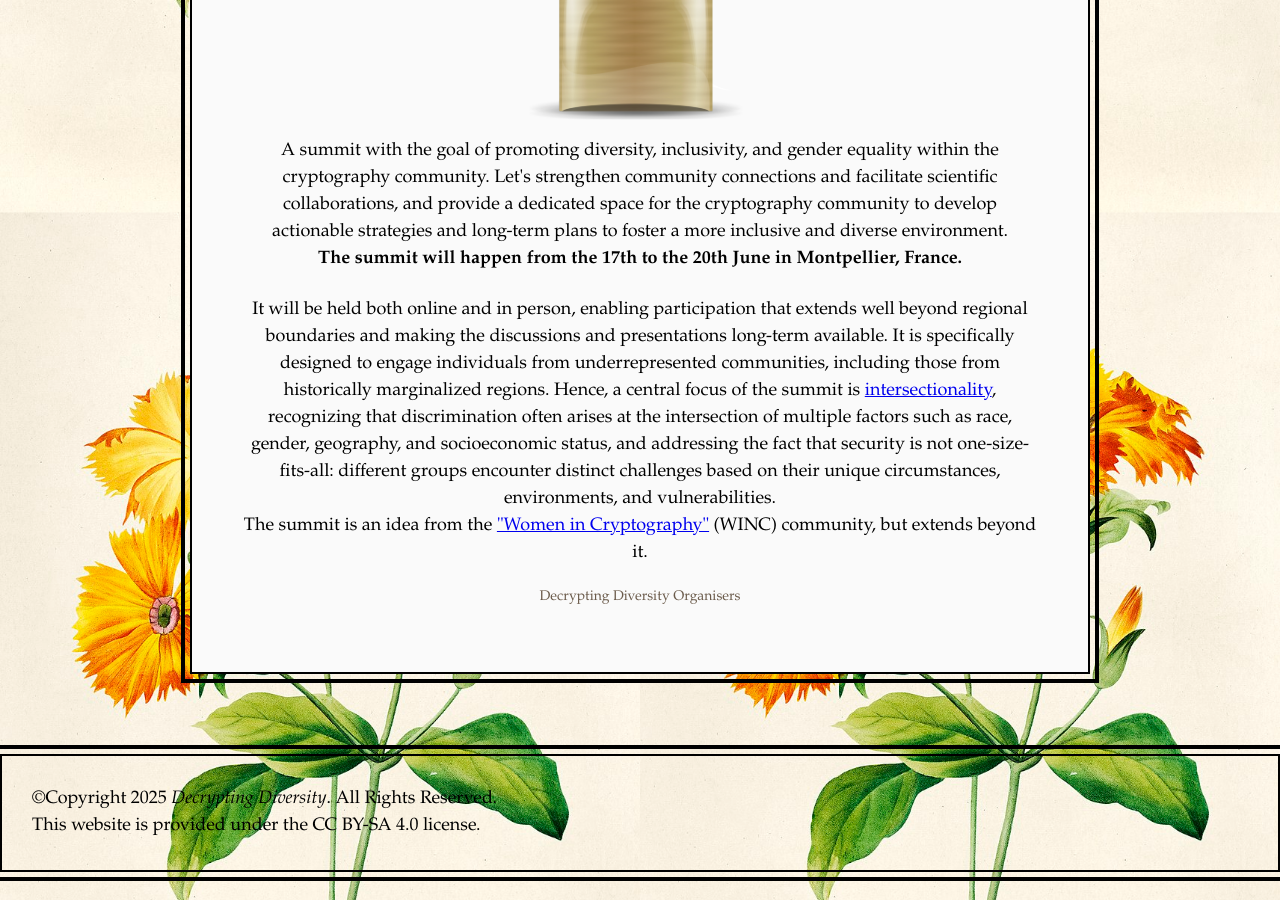
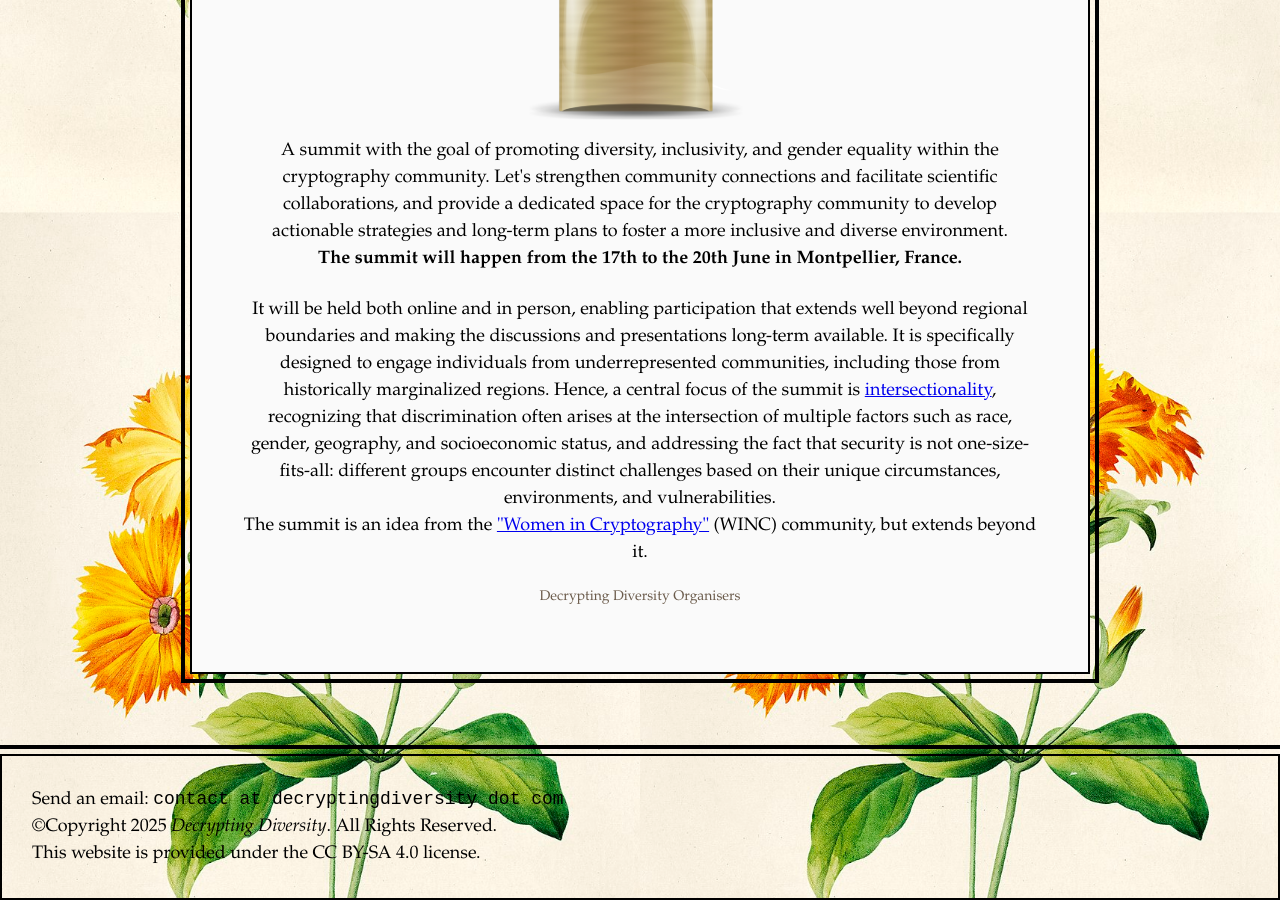
Before and after one commit to women-in-cryptography/decryptingdiversity.github.io, a Jekyll site: the page built from index.html, in a window 1280 px wide and 900 px high, scrolled down 684 px. Built offline with Jekyll 4.4.1, drawn with Linux system fonts in a browser that asks for light colours.

Commit message:
Add contact

```diff
--- a/_includes/footer.html
+++ b/_includes/footer.html
@@ -1,5 +1,6 @@
 <footer class="site-footer">
 			<div class="copyright">
+			  <p>Send an email: <code>contact at decryptingdiversity dot com</code></p>
 			  <p>©Copyright 2025 <i>Decrypting Diversity</i>. All Rights Reserved.</p>
 				<p>This website is provided under the CC BY-SA 4.0 license.</p>
 </footer>
```
